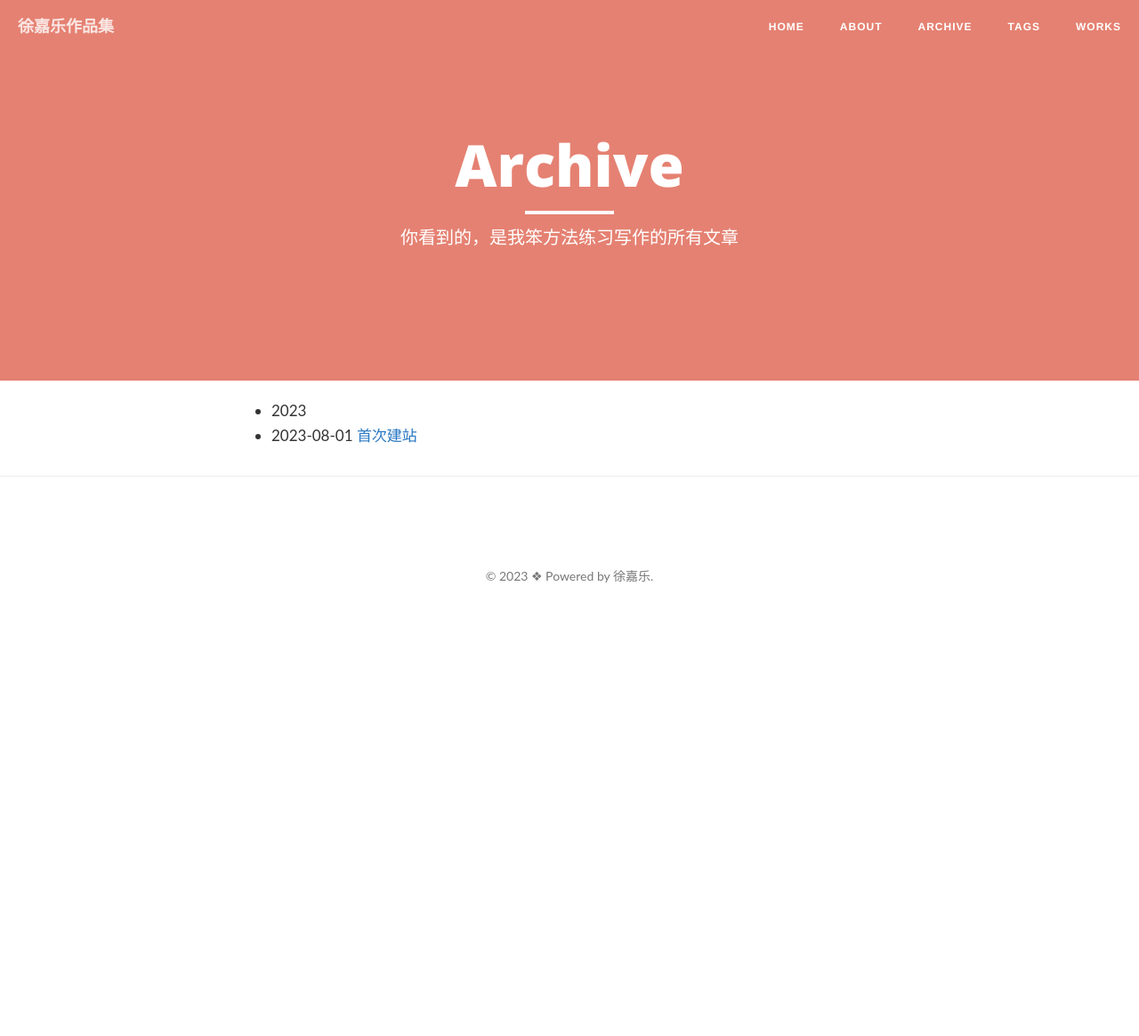
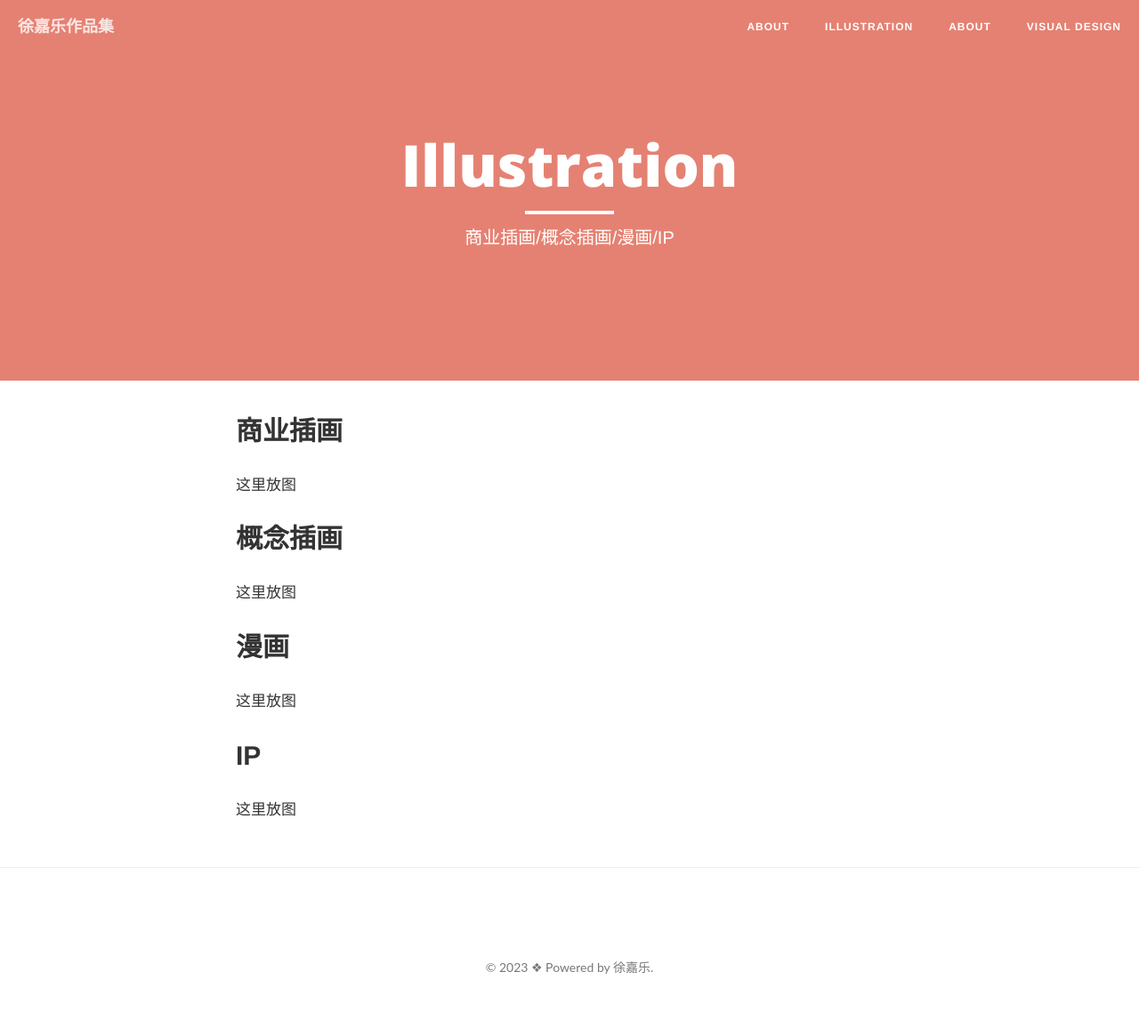
Before and after one commit to xujiale-china/resume.github.io, a Jekyll site: the page built from illustration.md, in a window 1280 px wide. Shown: the whole page at 89% size. Built offline with Jekyll 4.4.1, drawn with Linux system fonts in a browser that asks for light colours; nearby versions of some CDN libraries; comment, search, counter and statistics services are not loaded; before the commit the page ends 900 px from its top, so only the background shows below that.

Commit message:
feat: update

```diff
--- a/_includes/nav.html
+++ b/_includes/nav.html
@@ -16,7 +16,7 @@
         <div class="collapse navbar-collapse" id="bs-example-navbar-collapse-1">
             <ul class="nav navbar-nav navbar-right">
                 <li>
-                    <a href="{{ site.baseurl }}/">Home</a>
+                    <a href="{{ site.baseurl }}/">About</a>
                 </li>
                 {% for page in site.pages %}{% if page.title %}
                 <li>
--- a/archive.md
+++ b/illustration.md
@@ -1,12 +1,31 @@
 ---
 layout: page
-title: "Archive"
-description: "你看到的，是我笨方法练习写作的所有文章"
+title: "Illustration"
+description: "商业插画/概念插画/漫画/IP"
 header-img: "img/orange.jpg"
 ---
 
+## 商业插画
 
-<ul class="listing">
+这里放图
+
+## 概念插画
+
+这里放图
+
+## 漫画
+
+这里放图
+
+## IP
+
+这里放图
+
+
+
+
+
+<!-- <ul class="listing">
 {% for post in site.posts %}
   {% capture y %}{{post.date | date:"%Y"}}{% endcapture %}
   {% if year != y %}
@@ -18,4 +37,4 @@ header-img: "img/orange.jpg"
     <a href="{{ post.url }}" title="{{ post.title }}">{{ post.title }}</a>
   </li>
 {% endfor %}
-</ul>
+</ul> -->
```
Also changed, not shown: tags.md (deleted, +0 -46 lines), visualdesign.md (added, +15 -0 lines), works.md (deleted, +0 -110 lines), product&packaging.md (renamed from about.md).
